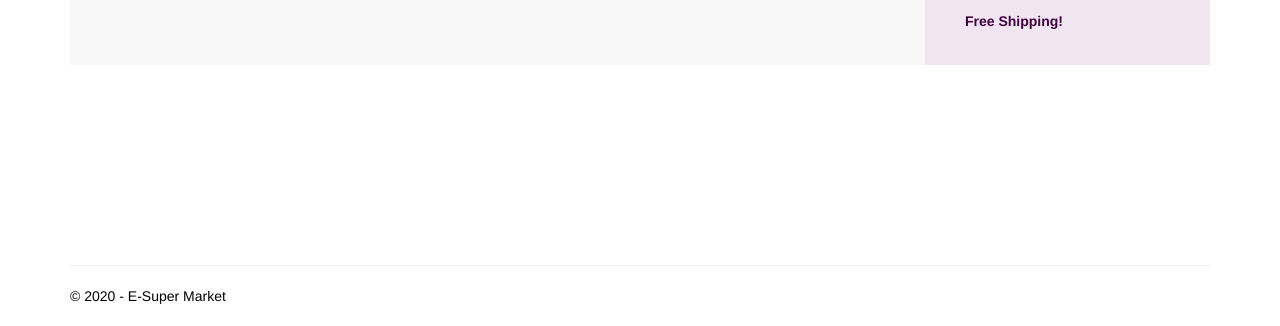
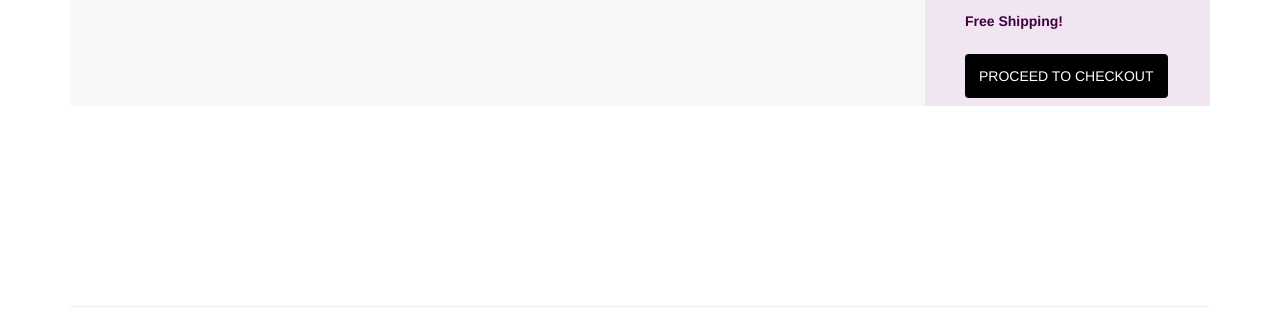
Before and after one commit to horwardL/eSM, a Django app: page /cart/ in a window 1280 px wide. Shown: the part 315-641 px from the top of the page. Run offline with Django 3.2, Linux system fonts and the light colour scheme; data comes from the database, SQL or seed files in the repository; some libraries are stand-ins or nearby versions.

Commit message:
comment out checkout template

```diff
--- a/cartApp/templates/cartApp/cart_detail.html
+++ b/cartApp/templates/cartApp/cart_detail.html
@@ -59,9 +59,9 @@
        <div class="cart_detail__summary-panel-ads">
          <p class="cart_detail__summary-panel-ads-lable">Free Shipping!</p>
        </div>
-       {% comment %} <div style="margin-top: 25px;">
+       <div style="margin-top: 25px;">
          <a href="{% url 'checkoutApp:checkout' %}" class="cart_detail__summary-panel-checkout-button">PROCEED TO CHECKOUT</a>
-       </div> {% endcomment %}
+       </div>
      </div>
   </div>
 </div>
```
